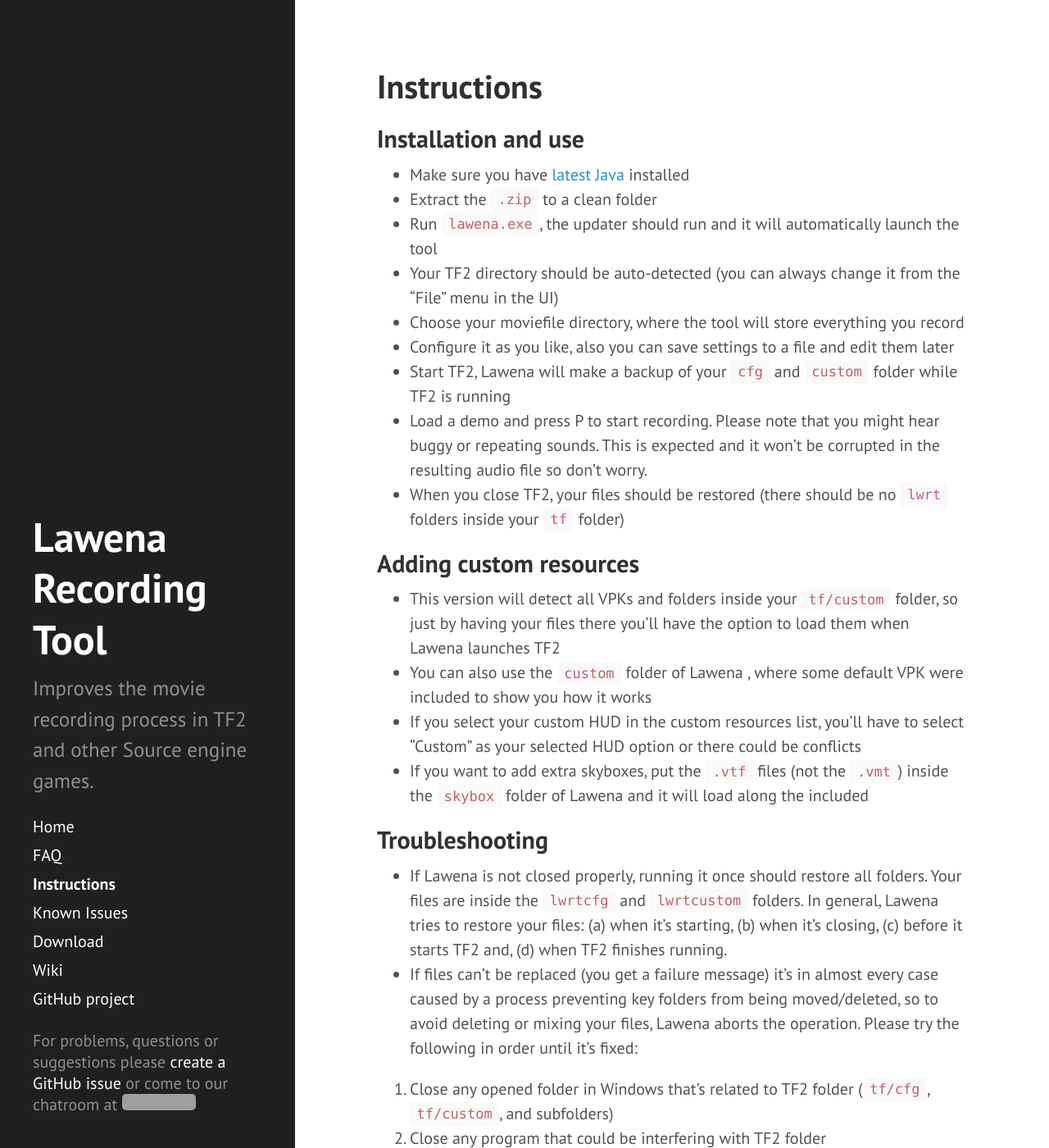
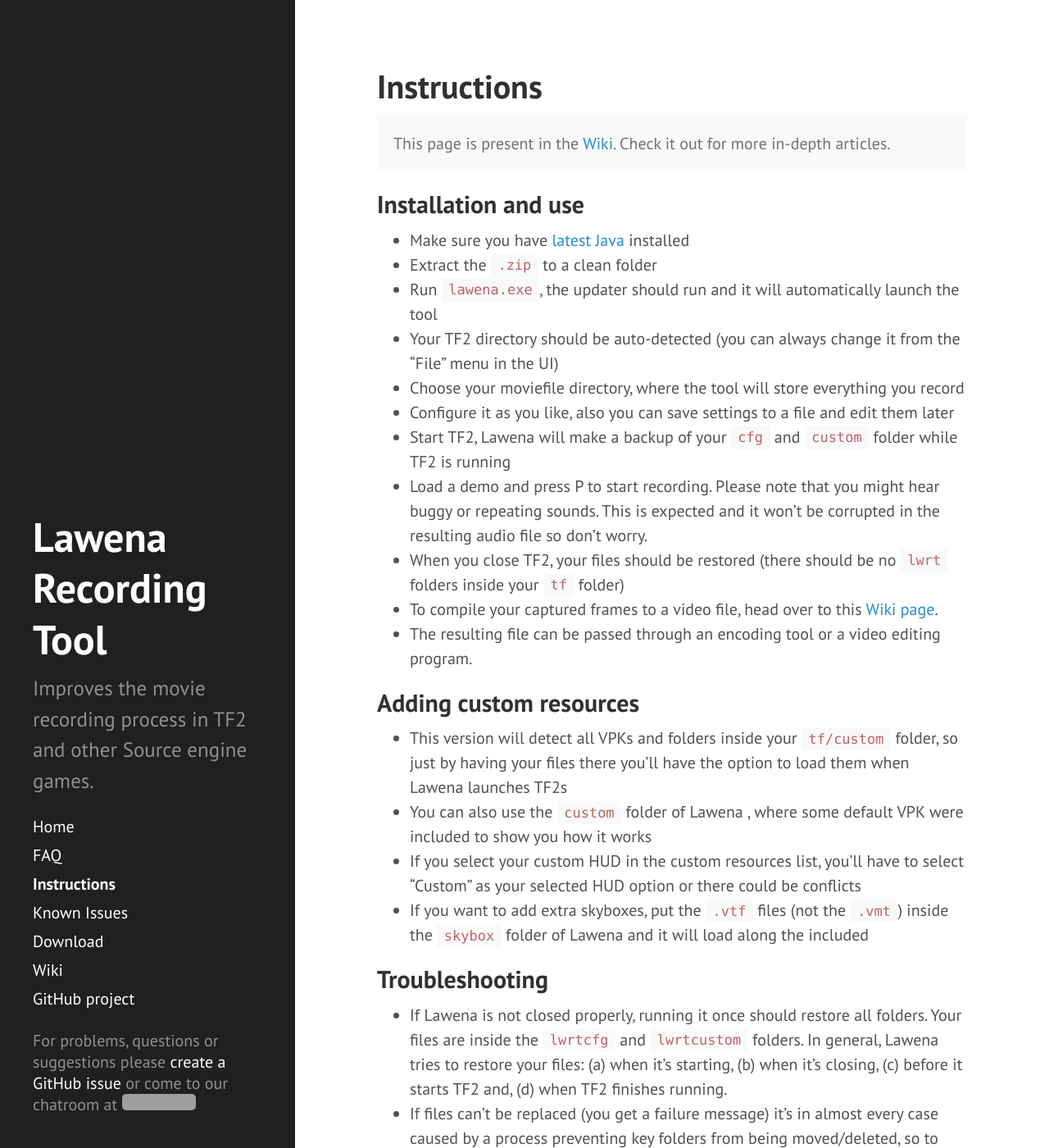
Before and after one commit to lawena/lawena.github.io, a Jekyll site: the page built from instructions.md, in a window 1280 px wide and 1400 px high. Shown: the whole window at 82% size. Built offline with Jekyll 4.4.1, drawn with Linux system fonts in a browser that asks for light colours; Markdown is read by kramdown in place of the engine named in the settings; grey boxes are pictures that could not be loaded.

Commit message:
Minor content changes

```diff
--- a/instructions.md
+++ b/instructions.md
@@ -2,6 +2,11 @@
 layout: page
 title: Instructions
 ---
+
+<div class="message">
+  This page is present in the <a href="{{ site.github.repo }}/wiki">Wiki</a>. Check it out for more in-depth articles.
+</div>
+
 
 ## Installation and use
 
@@ -14,10 +19,12 @@ title: Instructions
 * Start TF2, Lawena will make a backup of your ``cfg`` and ``custom`` folder while TF2 is running
 * Load a demo and press P to start recording. Please note that you might hear buggy or repeating sounds. This is expected and it won't be corrupted in the resulting audio file so don't worry.
 * When you close TF2, your files should be restored (there should be no ``lwrt`` folders inside your ``tf`` folder)
+* To compile your captured frames to a video file, head over to this [Wiki page](https://github.com/iabarca/lawena-recording-tool/wiki/Synchronize-audio-and-video).
+* The resulting file can be passed through an encoding tool or a video editing program.
 
 ## Adding custom resources
 
- * This version will detect all VPKs and folders inside your ``tf/custom`` folder, so just by having your files there you'll have the option to load them when Lawena launches TF2
+ * This version will detect all VPKs and folders inside your ``tf/custom`` folder, so just by having your files there you'll have the option to load them when Lawena launches TF2s
  * You can also use the ``custom`` folder of Lawena , where some default VPK were included to show you how it works
  * If you select your custom HUD in the custom resources list, you'll have to select "Custom" as your selected HUD option or there could be conflicts
  * If you want to add extra skyboxes, put the ``.vtf`` files (not the ``.vmt``) inside the ``skybox`` folder of Lawena and it will load along the included
```
Also changed, not shown: faq.md (+10 -6 lines), known-issues.md (+4 -0 lines).
